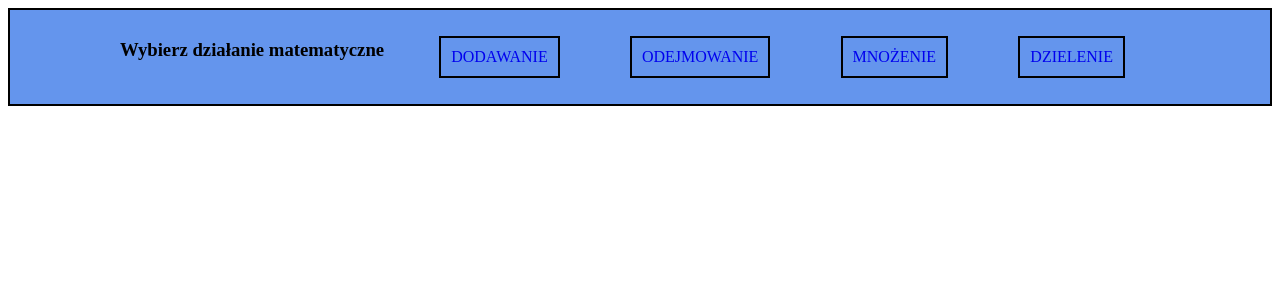
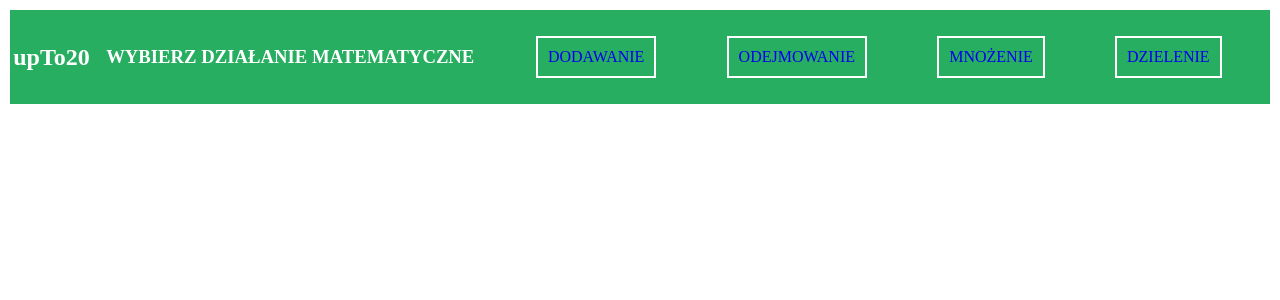
Before and after one commit to Kris87M/up-to-20, a React (Create React App) app: page / in a window 1280 px wide. Shown: the top 300 px of the page. Built offline with nearby package versions, Linux system fonts and the light colour scheme.

Commit message:
Add logo name and styles

```diff
--- a/src/components/Header/Header.jsx
+++ b/src/components/Header/Header.jsx
@@ -1,12 +1,18 @@
+import { NavLink } from "react-router";
 import NavBar from "../NavBar/NavBar";
 import "./Header.scss";
 
 const Header = () => {
   return (
-    <div className="header">
+    <header className="header">
+      <div className="logo">
+        <NavLink to="/">
+          upTo20
+        </NavLink>
+      </div>
       <h3>Wybierz działanie matematyczne</h3>
       <NavBar />
-    </div>
+    </header>
   )
 }
 
--- a/src/components/Header/Header.scss
+++ b/src/components/Header/Header.scss
@@ -1,8 +1,24 @@
 .header {
   display: flex;
-  justify-content: center;
-  background-color: cornflowerblue;
+  justify-content: space-around;
+  align-items: center;
+  background-color: #27ae60;
   border: 2px solid ;
+  color: #fff;
+  // box-shadow: 0 8px 6px 0 #27ae60;
+
+  .logo {
+      display: inline-block;
+      font-size: 24px;
+      font-weight: 700;
+      color: #fff;
+      text-decoration: none;
+
+      a {
+        text-decoration: none;
+        color: #fff;
+      }
+    }
 
   ul {
     width: 60%;
@@ -20,5 +36,6 @@
 
   ul, li, h3 {
     padding: 10px;
+    text-transform: uppercase;
   }
 }
```
